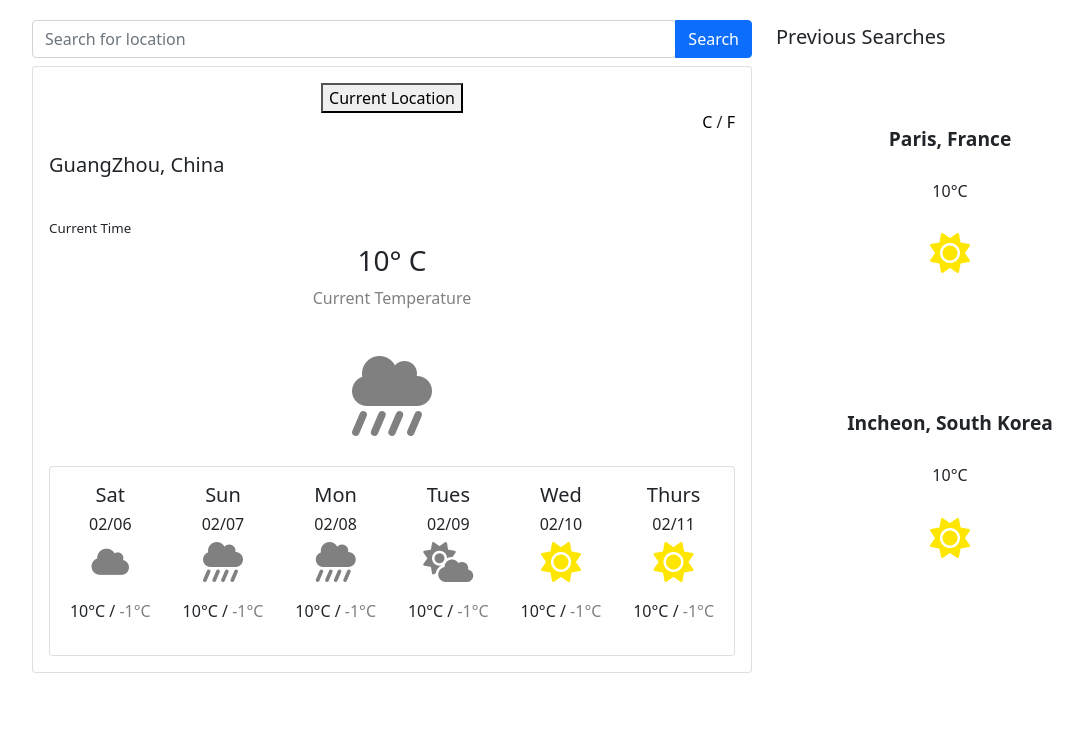
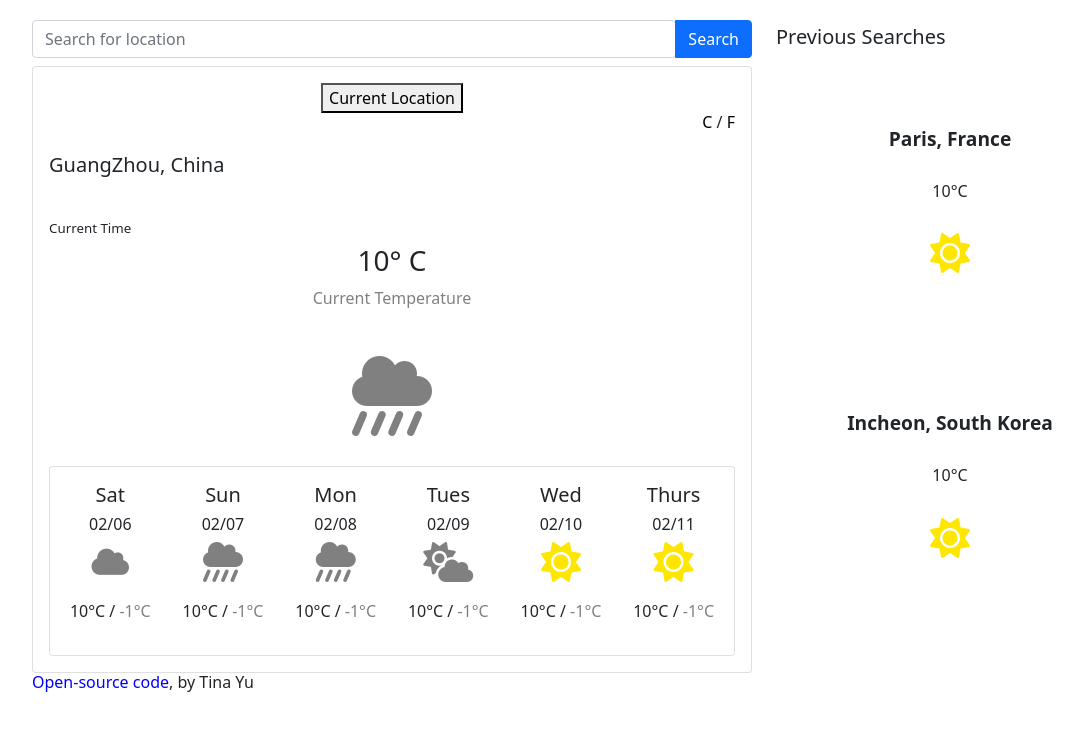
Before and after one commit to tinayu876/SheCodesPlus-Project, a plain HTML site: page index.html in a window 1280 px wide. Shown: the whole page, without its empty margins (62-1145 px from the left). Drawn offline with nearby package versions, Linux system fonts and the light colour scheme.

Commit message:
Updated to fulfil requirements of SheCodes Plus Week 6 HW

```diff
--- a/index.html
+++ b/index.html
@@ -235,6 +235,9 @@
             </div>
           </div>
         </div>
+        <h6>
+          <a style="color: blue;" href="https://github.com/tinayu876/SheCodesPlus-Project">Open-source code</a>, by Tina Yu
+        </h6>
       </div>
     </div>
     <script src="src/index.js"></script>
```
Also changed, not shown: 1 other file.
